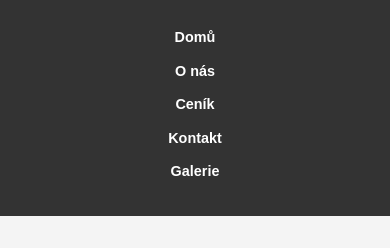
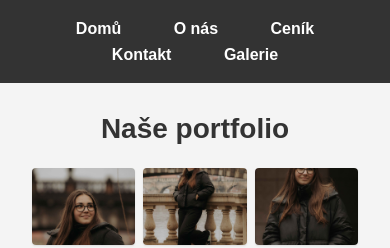
Before and after one commit to krystof-mach/M-Fstranka, a plain HTML site: page galerie.html in a window 390 px wide. Shown: the top 248 px of the page. Drawn offline with Linux system fonts and the light colour scheme; grey boxes are pictures that could not be loaded.

Commit message:
Add files via upload

```diff
--- a/galerie.css
+++ b/galerie.css
@@ -70,17 +70,3 @@
     .gallery-item img {
         aspect-ratio: 4 / 3; /* Example: Slightly less square aspect ratio on very small screens */
     }
-
-    header nav ul li {
-        display: block; /* Stack navigation links vertically on phones */
-        margin: 0.5rem 0; /* Adjust vertical spacing for stacked links */
-    }
-
-    header nav ul {
-        padding-bottom: 0.5rem; /* Add padding below stacked nav items */
-    }
-
-    nav ul li a {
-        font-size: 0.9rem; /* Slightly smaller nav link font size */
-    }
-}
```
